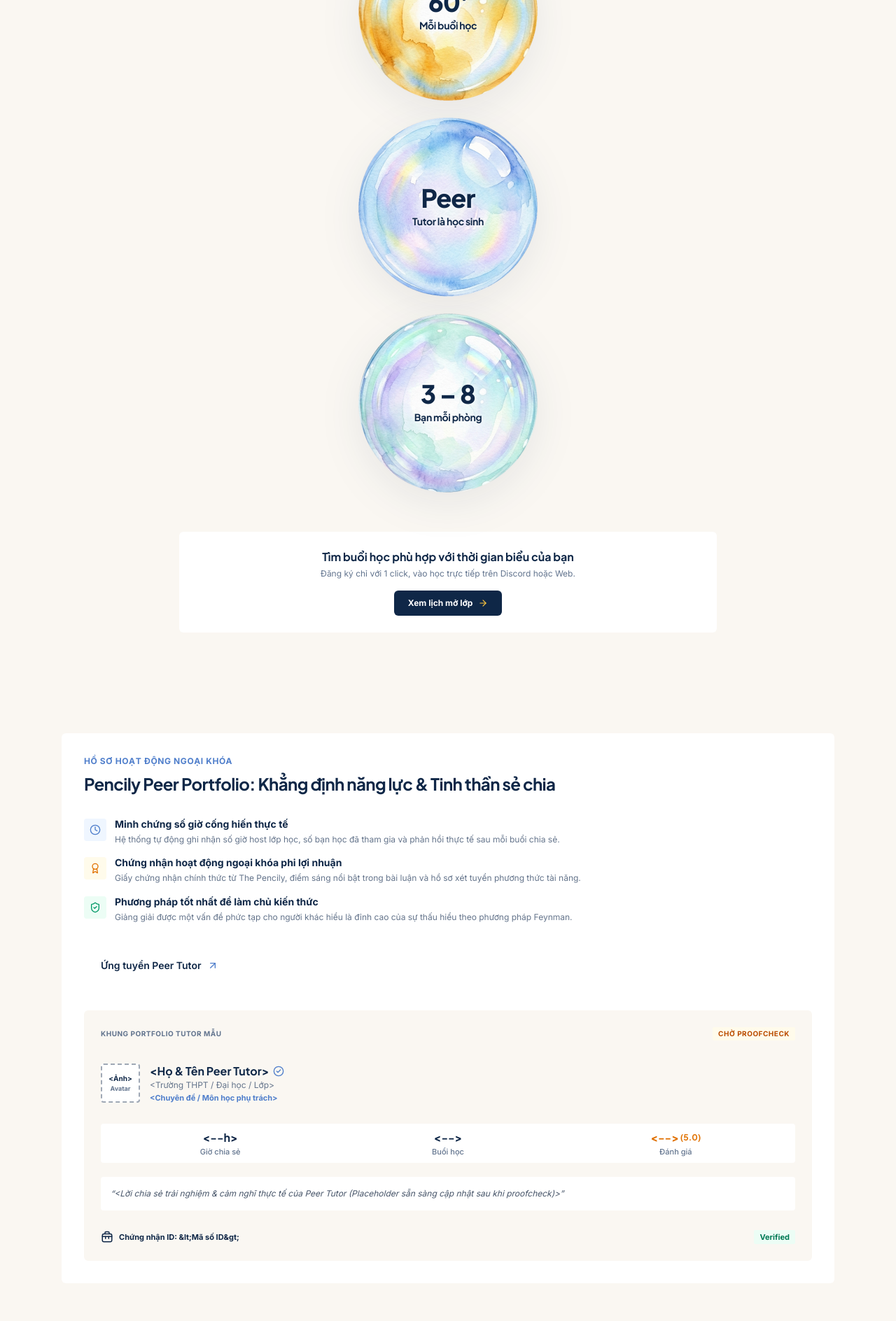
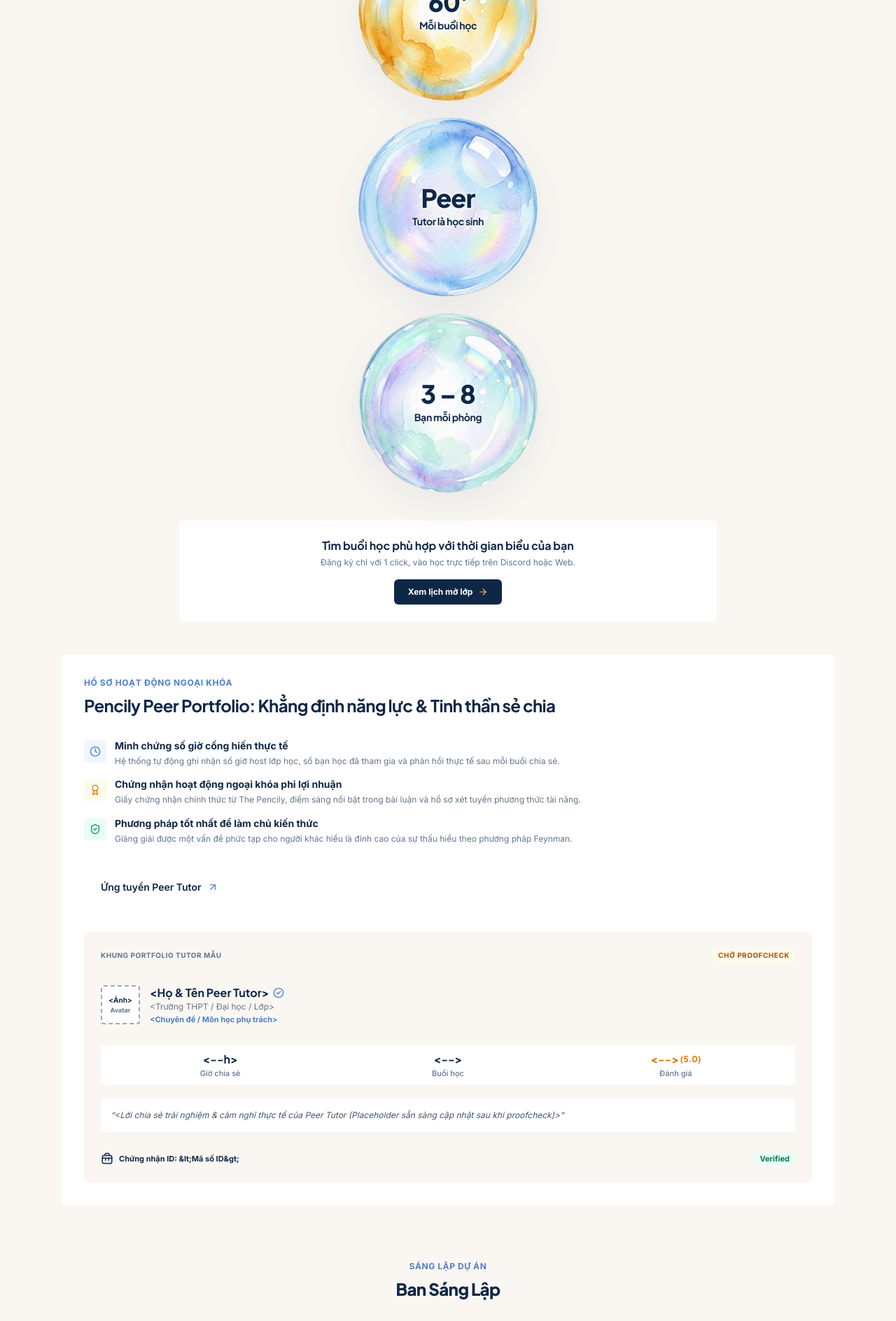
Before and after one commit to Thanh-3108/thepencily, a Next.js app: page / in a window 1280 px wide. Shown: the part 4187-6075 px from the top of the page at 70% size. Built offline with nearby package versions, Linux system fonts and the light colour scheme; no server answers.

Commit message:
style(home): tighten vertical gap between How It Works action card and Tutor Portfolio

```diff
--- a/src/components/HomeHowItWorks.tsx
+++ b/src/components/HomeHowItWorks.tsx
@@ -44,7 +44,7 @@
   ];
 
   return (
-    <section id="how-it-works" className="pt-20 sm:pt-28 pb-16 relative">
+    <section id="how-it-works" className="pt-20 sm:pt-28 pb-6 sm:pb-8 relative">
       <div className="max-w-7xl mx-auto px-4 sm:px-6 lg:px-8">
         {/* Section Header: Pure Clean Typography, NO Background Island, NO Emoji */}
         <PencilyScrollReveal animation="bounce-up" delay={50}>
@@ -100,7 +100,7 @@
         </div>
 
         {/* Clean, Straight Action Card */}
-        <PencilyScrollReveal animation="bounce-up" delay={200} className="mt-14 sm:mt-16">
+        <PencilyScrollReveal animation="bounce-up" delay={200} className="mt-10 sm:mt-12">
           <div className="bg-white rounded-md border-2 border-slate-300 p-6 sm:p-7 shadow-xs flex flex-col sm:flex-row items-center justify-between gap-4 max-w-3xl mx-auto">
             <div className="space-y-1 text-center sm:text-left">
               <h4 className="font-poppins font-bold text-base sm:text-lg text-[#0F2747]">
--- a/src/components/HomeTutorPortfolio.tsx
+++ b/src/components/HomeTutorPortfolio.tsx
@@ -15,7 +15,7 @@
   const isVi = language === "vi";
 
   return (
-    <section id="portfolio" className="pt-20 sm:pt-28">
+    <section id="portfolio" className="pt-6 sm:pt-8">
       <div className="max-w-6xl mx-auto px-6 sm:px-10">
         <PencilyScrollReveal animation="stamp" delay={80}>
           <div className="bg-white rounded-md p-8 sm:p-12 border-2 border-slate-300 shadow-xs">
```
